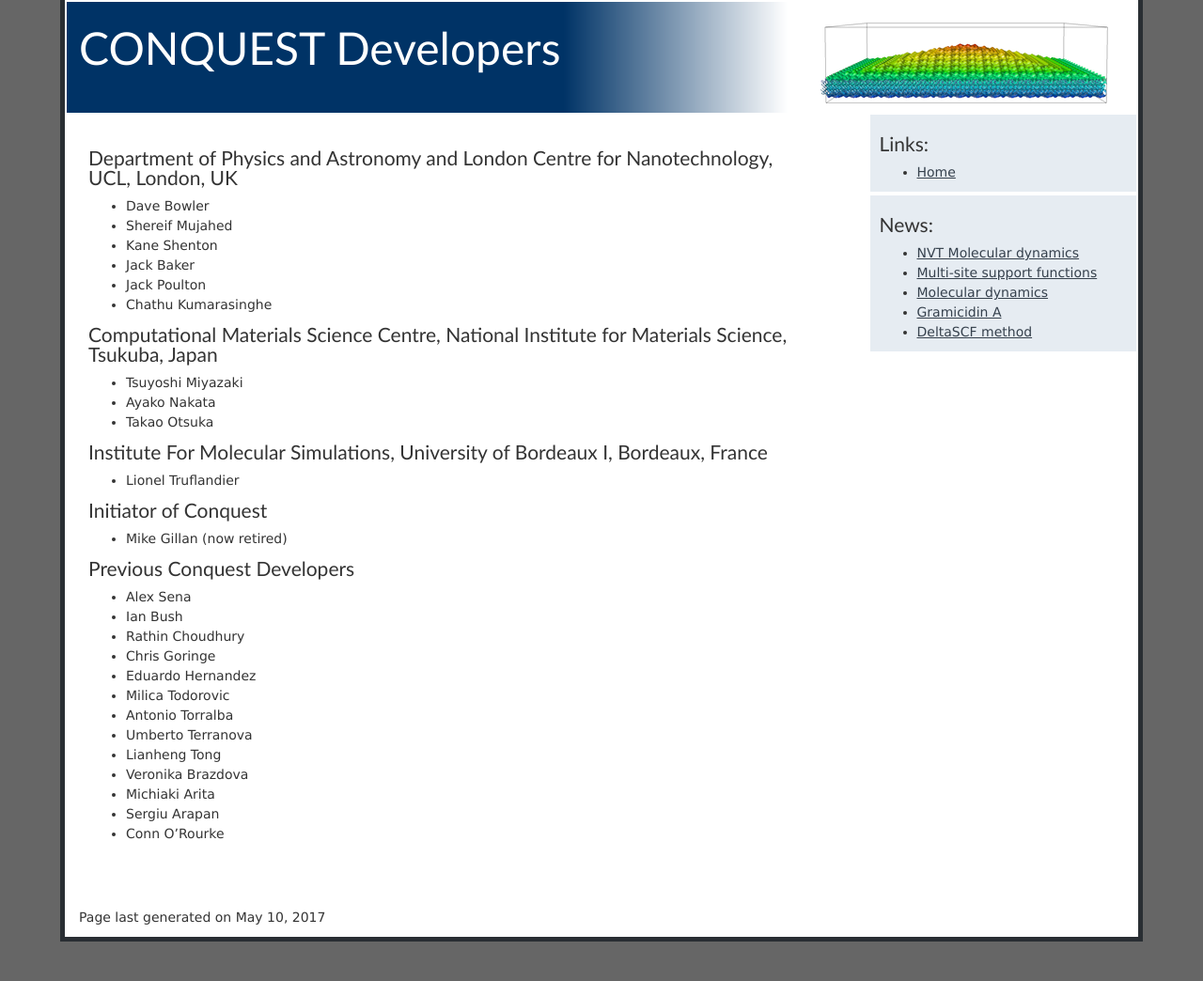
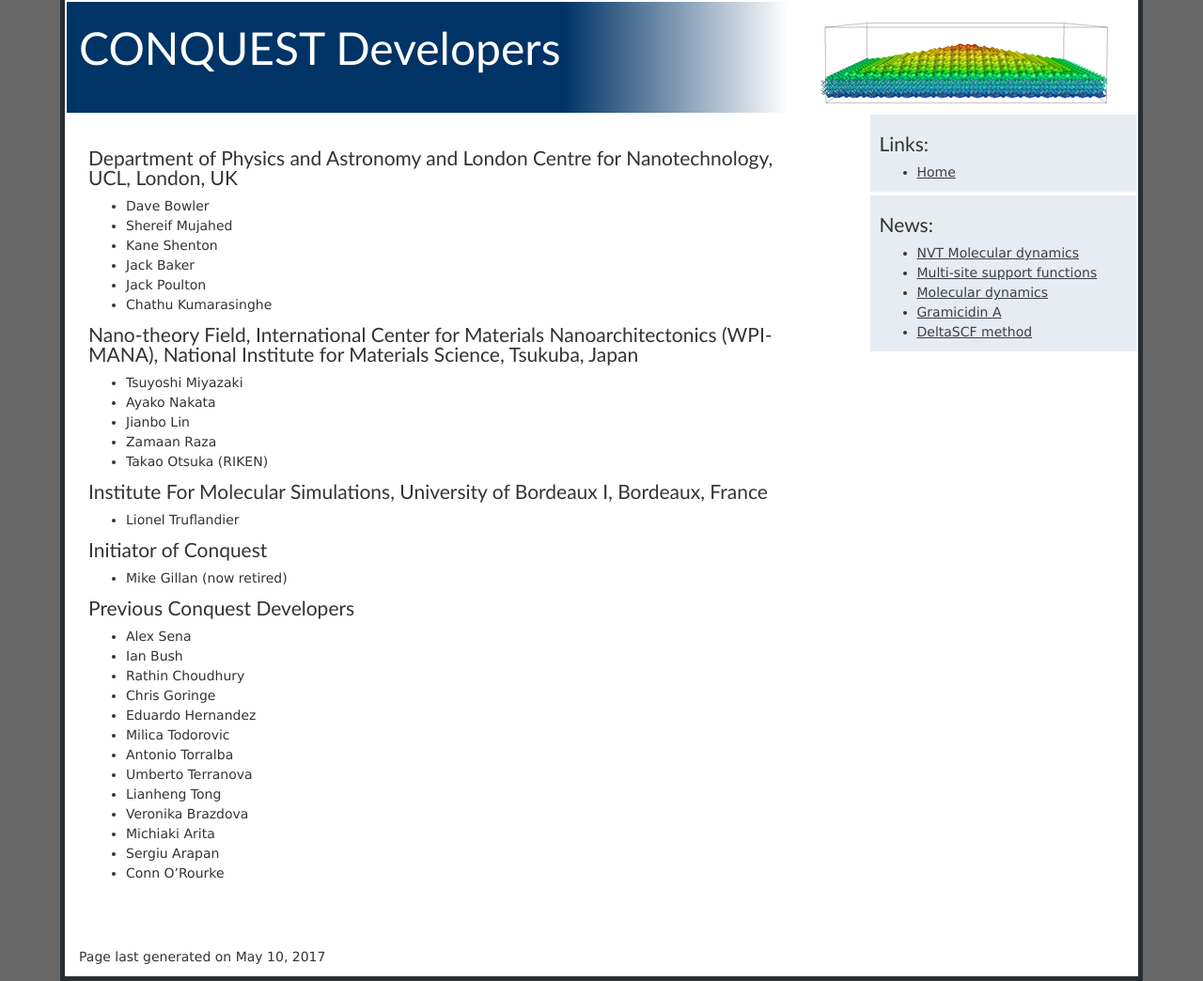
Before and after one commit to OrderN/OrderN.github.io, a Jekyll site: the page built from developers.markdown, in a window 1280 px wide. Shown: the whole page at 94% size. Built offline with Jekyll 4.4.1, drawn with Linux system fonts in a browser that asks for light colours; before the commit the page ends 1002 px from its top, so only the background shows below that.

Commit message:
Updating NIMS developers and affiliations
Added Jianbo Lin and Zamaan Raza, and changed affiliation of
Takao Otsuka to RIKEN

```diff
--- a/developers.markdown
+++ b/developers.markdown
@@ -12,11 +12,13 @@
 * Jack Poulton
 * Chathu Kumarasinghe
 
-## Computational Materials Science Centre, National Institute for Materials Science, Tsukuba, Japan
+## Nano-theory Field,  International Center for Materials Nanoarchitectonics (WPI-MANA), National Institute for Materials Science, Tsukuba, Japan
 
 * Tsuyoshi Miyazaki
 * Ayako Nakata
-* Takao Otsuka
+* Jianbo Lin
+* Zamaan Raza
+* Takao Otsuka (RIKEN)
 
 ## Institute For Molecular Simulations, University of Bordeaux I, Bordeaux, France
 
```
